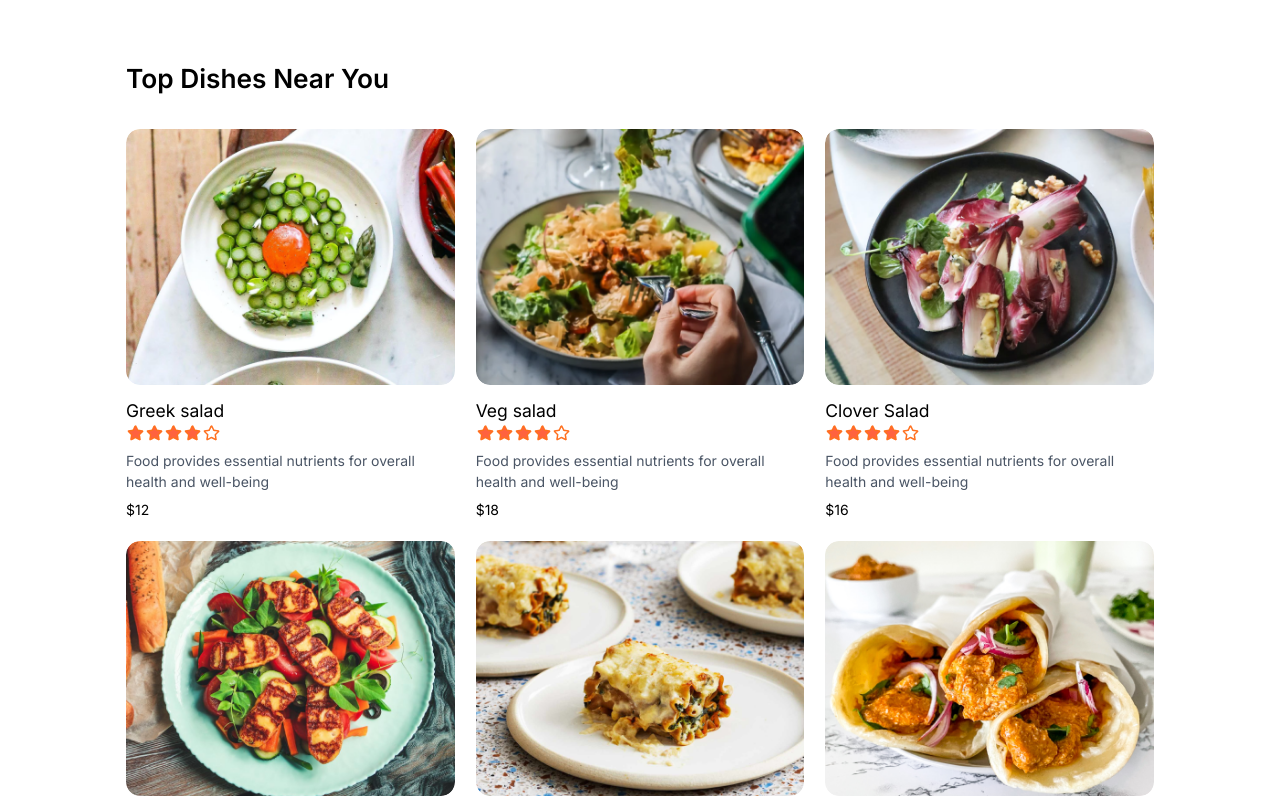
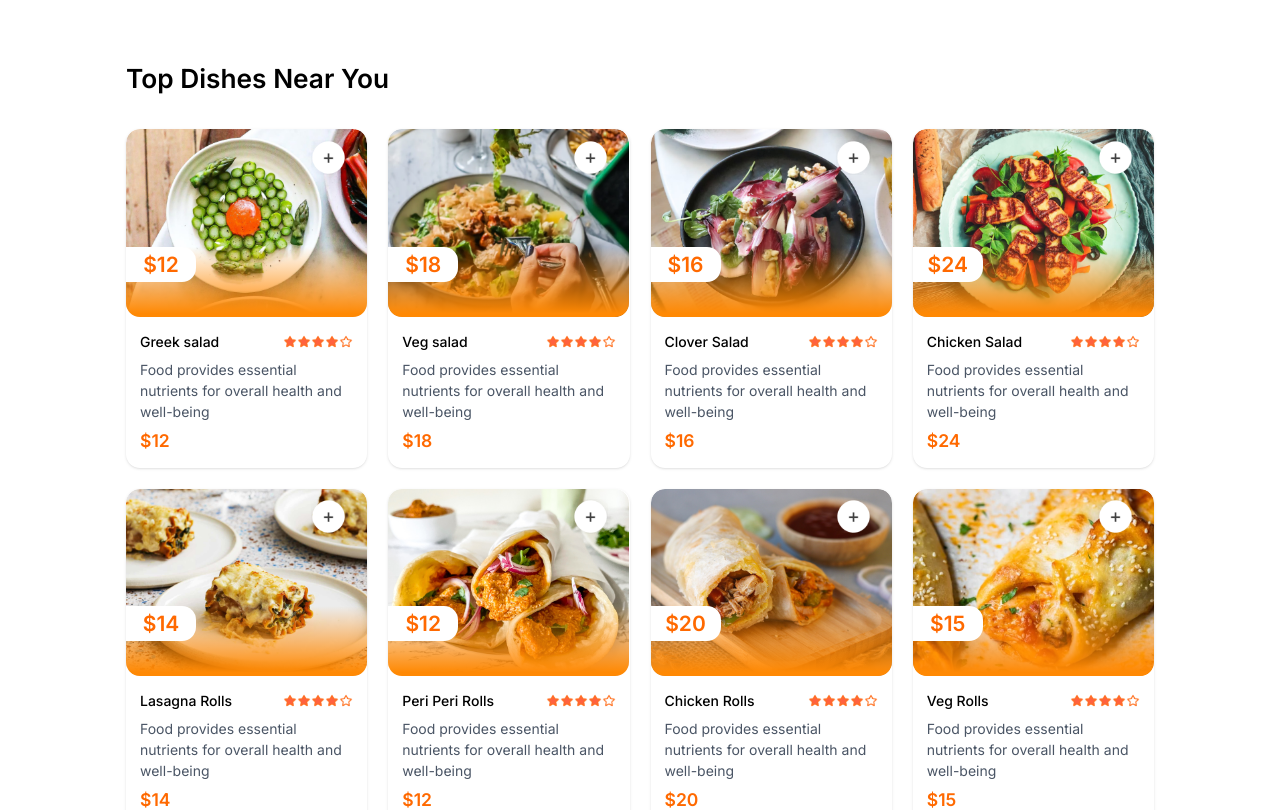
Before and after one commit to tylertgb/food-delivery-app, a React (Vite) app in the folder client/: page / in a window 1280 px wide. Shown: the part 880-1690 px from the top of the page. Built offline with nearby package versions, Linux system fonts and the light colour scheme.

Commit message:
Update FoodDisplay layout and enhance FoodItem component with item count functionality

```diff
--- a/client/src/components/food.display/FoodDisplay.jsx
+++ b/client/src/components/food.display/FoodDisplay.jsx
@@ -7,7 +7,7 @@ const FoodDisplay = ({category}) => {
   return (
     <div className='flex flex-col items-start gap-10'>
         <h2 className='text-3xl font-semibold'>Top Dishes Near You</h2>
-        <div className='grid grid-cols-3 gap-6'>
+        <div className='grid grid-cols-2 md:grid-cols-4 gap-6'>
             {food_list.map((item, index) => {
                 return(
                     <FoodItem key={index} id={item._id} name={item.name} image={item.image} price={item.price} description={item.description} />
--- a/client/src/components/food.item/FoodItem.jsx
+++ b/client/src/components/food.item/FoodItem.jsx
@@ -1,19 +1,32 @@
-import React from 'react'
+import React, { useState } from 'react'
 import { assets } from '../../assets/assets'
 
 const FoodItem = ({id, name, image, price, description}) => {
+    const [itemCount, setItemCount] = useState(0);
   return (
-    <div key={id} className='flex flex-col items-start gap-4'>
-        <div className='overflow-hidden rounded-2xl'>
-            <img src={image} alt={name} className='w-full h-full rounded-2xl hover:scale-110 duration-500' />
+    <div key={id} className='flex flex-col items-start shadow rounded-2xl'>
+        <div className='overflow-hidden rounded-2xl relative'>
+            <div className='z-10 absolute bottom-0 w-full h-20 bg-gradient-to-t from-orange-400 from-5% % to-transparent'><span className='h-10 w-20 rounded-tr-2xl rounded-br-2xl flex items-center justify-center bg-white text-orange-500 text-2xl font-semibold'>${price}</span></div>
+            <img src={image} alt={name} className='z-0 w-full h-full rounded-2xl object-cover hover:scale-110 duration-500 ' />
+            <div className='absolute top-0 right-3 flex items-center p-3'>
+                {
+                !itemCount ? <img src={assets.add_icon_white} alt="" onClick={() => setItemCount(prev=>prev+1)} className='w-10' />
+                :
+                <div className='flex items-center gap-2'>
+                    <img src={assets.remove_icon_red} alt="" onClick={() => setItemCount(prev => prev - 1)} className='w-9' />
+                    <span className='text-white'>{itemCount}</span>
+                    <img src={assets.add_icon_green} alt="" onClick={() => setItemCount(prev => prev + 1)} className='w-9' />
+                </div>
+                }
+            </div>
         </div>
-        <div className='flex flex-col gap-2'>
-            <div >
-                <p className='text-xl'>{name}</p>
-                <img src={assets.rating_starts} alt="rate" />
+        <div className='flex flex-col gap-2 p-4'>
+            <div className='flex items-center justify-between'>
+                <p className='font-medium'>{name}</p>
+                <img src={assets.rating_starts} alt="rate" className='w-20' />
             </div>
             <p className='text-gray-600'>{description}</p>
-            <p>${price}</p>
+            <p className='text-xl font-semibold text-orange-500'>${price}</p>
         </div>
     </div>
   )
```
